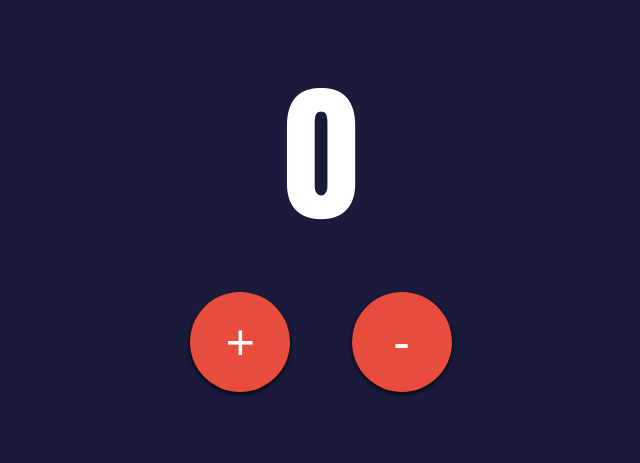
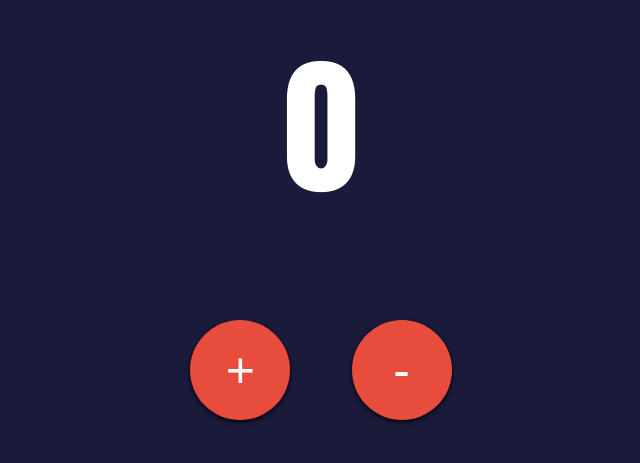
Before and after one commit to AlanFabricioBarbosa/Contador_vnw, a React (Vite) app: page / in a window 1280 px wide. Shown: the part 183-646 px from the top of the page, without its empty margins (319-959 px from the left). Built offline with nearby package versions, Linux system fonts and the light colour scheme.

Commit message:
:lipstick: feat: Aplicado o estilo das mensagens

```diff
--- a/src/Components/Count/index.jsx
+++ b/src/Components/Count/index.jsx
@@ -22,7 +22,7 @@ export default function Count() {
     return (
         <main className={styles.main_container}>
             <p className={styles.numbers}>{num}</p>
-            <p>{message}</p>
+            <p className={styles.text}>{message}</p>
             <section className={styles.button_container}>
                 <button onClick={add}> + </button>
                 <button onClick={sub}> - </button>
--- a/src/Components/Count/styles.module.css
+++ b/src/Components/Count/styles.module.css
@@ -13,6 +13,15 @@
     font-size: 150px;
     margin-bottom: 25px;
     font-family: 'Anton', sans-serif;
+}
+
+.text {
+    color: #fff;
+    height: 5vh;
+    width: 20vw;
+    margin-bottom: 15px;
+    font-family: 'Nunito', sans-serif;
+    font-size: 22px;
 }
 
 .button_container {
```
